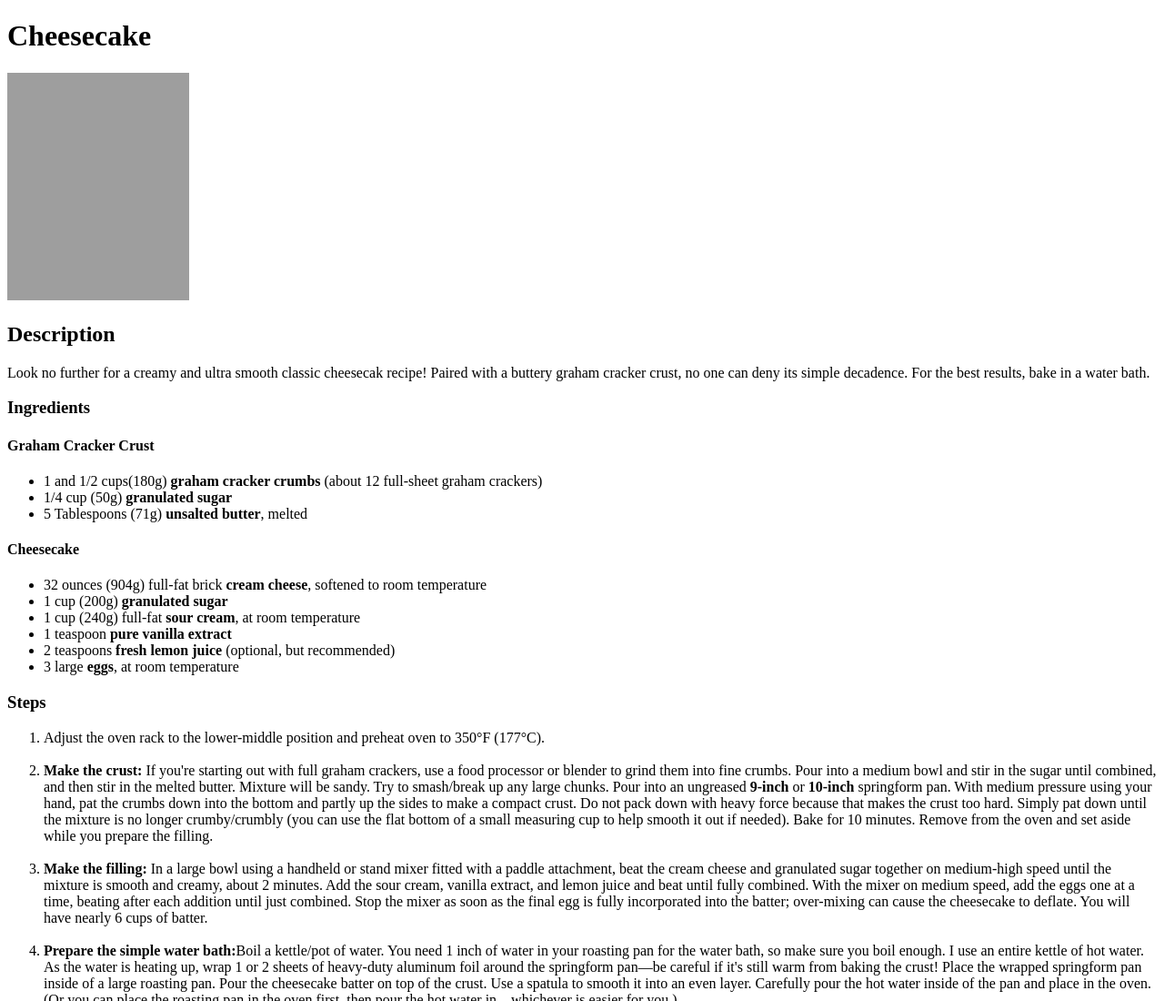
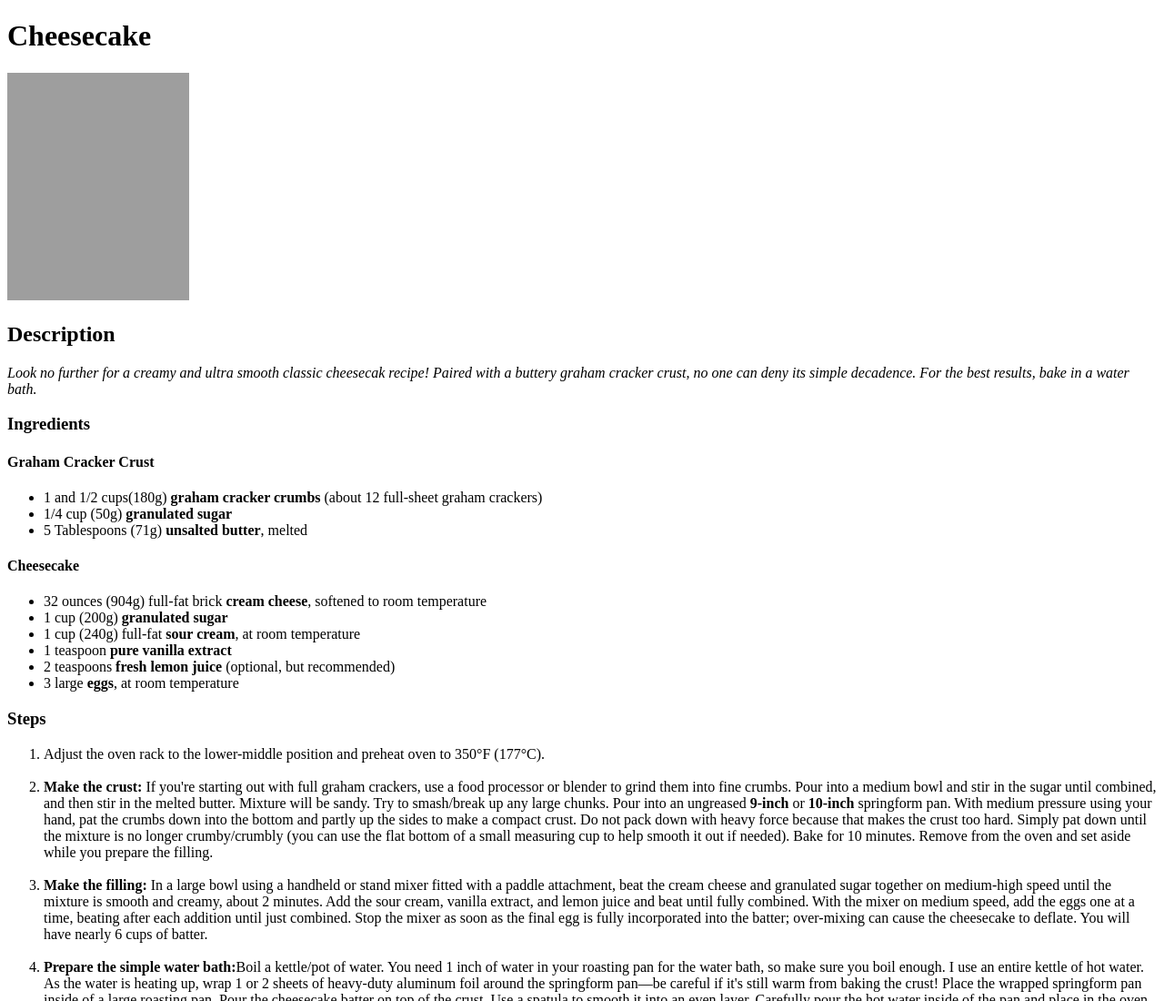
Before and after one commit to BlissfullyP/odin-recipes, a plain HTML site: page recipes/cheesecake.html in a window 1280 px wide. Shown: the top 1100 px of the page at 91% size. Drawn offline with Linux system fonts and the light colour scheme; grey boxes are pictures that could not be loaded.

Commit message:
Add styling element <i> to paragraph elements for both lemonbars.html and cheesecake.html

```diff
--- a/recipes/cheesecake.html
+++ b/recipes/cheesecake.html
@@ -13,8 +13,8 @@
     <img src="../images/cheesecake.jpg" alt="Cheesecake with sauce on top" height="250px" width="200px">
 
     <h2>Description</h2>
-    <p>Look no further for a creamy and ultra smooth classic cheesecak recipe! Paired with a buttery graham
-        cracker crust, no one can deny its simple decadence. For the best results, bake in a water bath.</p>
+    <p><i>Look no further for a creamy and ultra smooth classic cheesecak recipe! Paired with a buttery graham
+        cracker crust, no one can deny its simple decadence. For the best results, bake in a water bath.</i></p>
 
 
     <h3>Ingredients</h3>
```
Also changed, not shown: recipes/lemonbars.html (+2 -2 lines).
